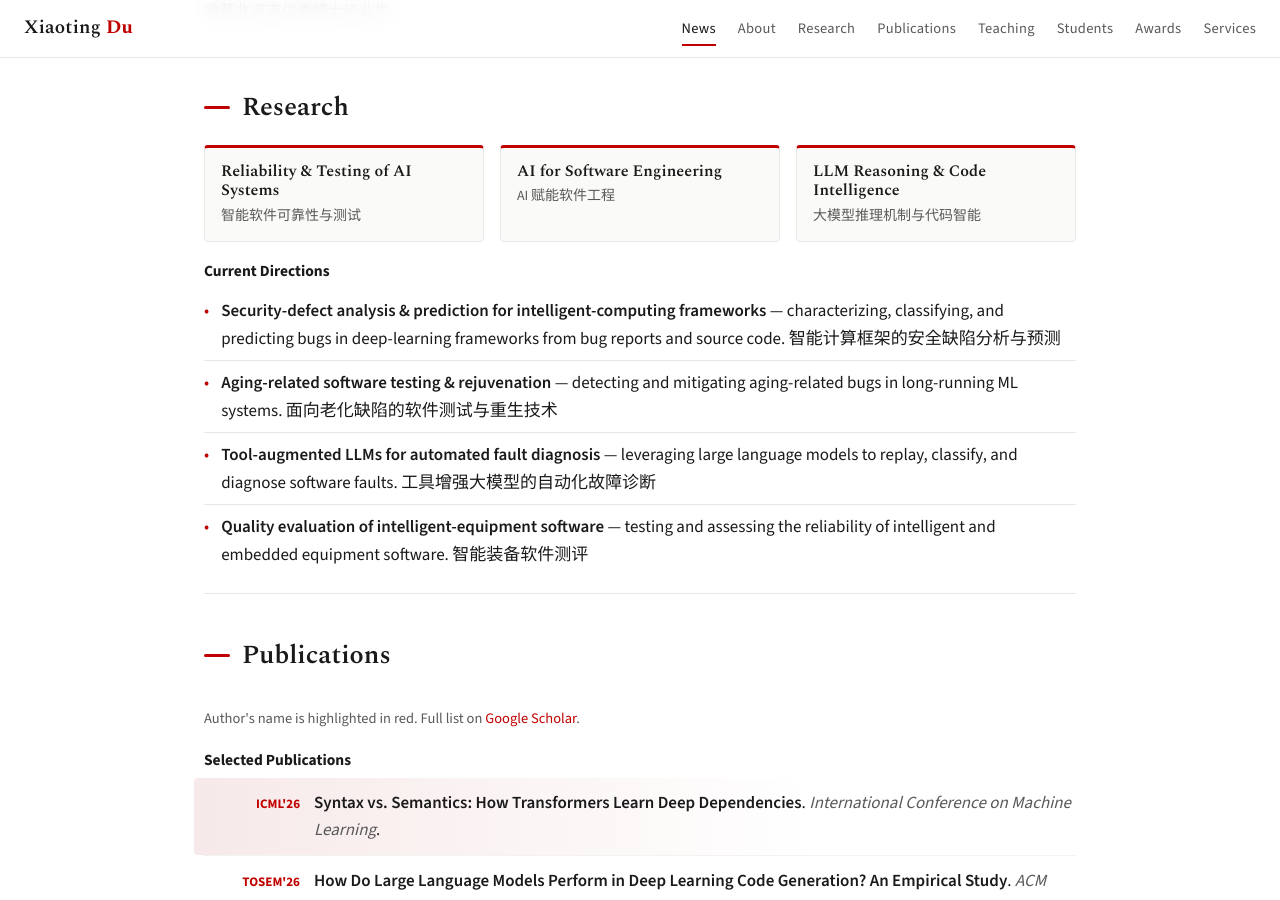
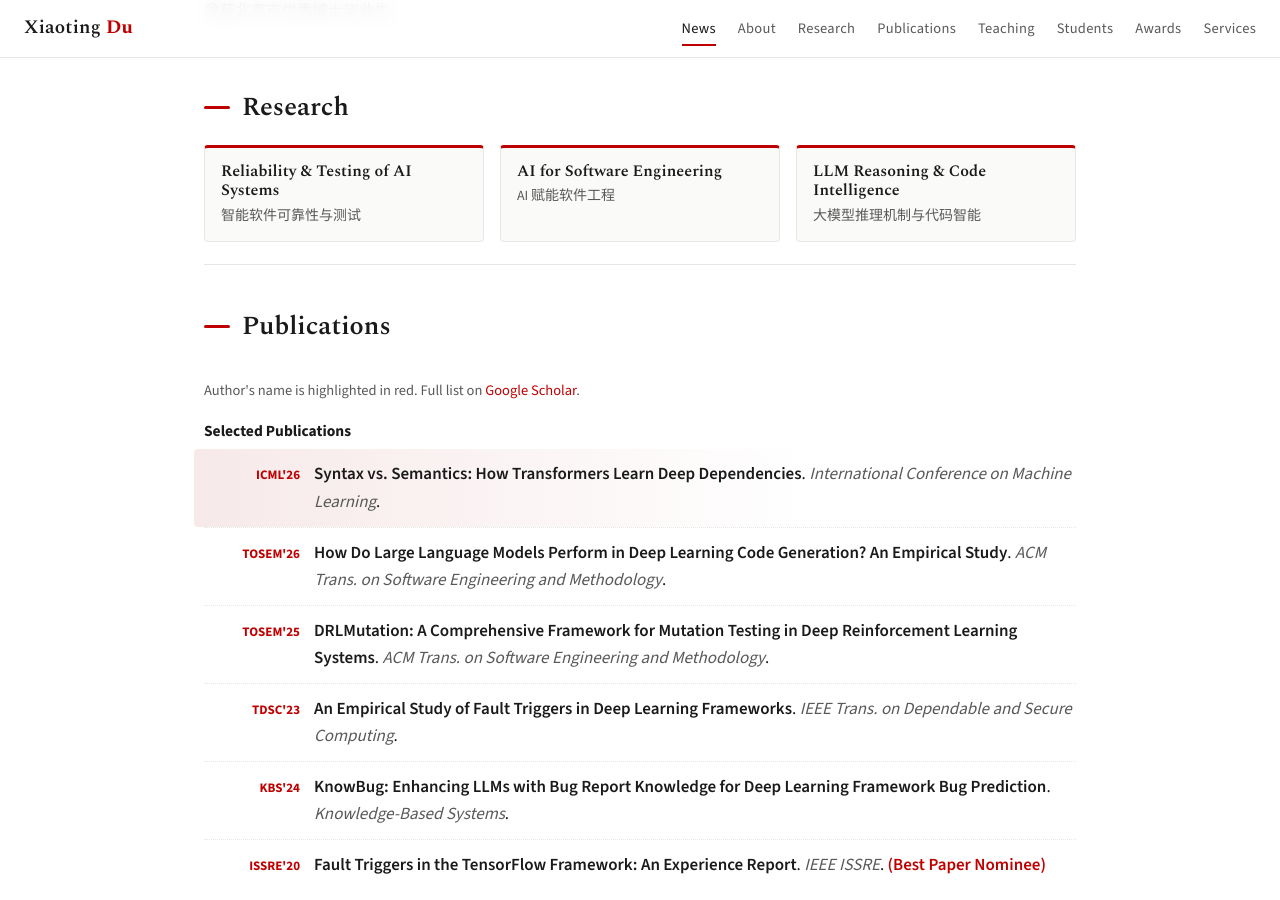
Before and after one commit to xiaotingdu/xiaotingdu.github.io, a Jekyll site: the page index.html, which Jekyll copies as it is, in a window 1280 px wide and 900 px high, scrolled down 1315 px. Built offline with Jekyll 4.4.1, drawn with Linux system fonts in a browser that asks for light colours; a style sheet for code colours, icons or effects is not loaded.

Commit message:
revert: remove Current Directions list from Research
Co-Authored-By: Claude Opus 4.8 <noreply@anthropic.com>
Claude-Session: https://claude.ai/code/session_01HHvSEjrXxiD74jJiDgt76N

```diff
--- a/index.html
+++ b/index.html
@@ -106,13 +106,6 @@
       <div class="interest"><h3>AI for Software Engineering</h3><p>AI 赋能软件工程</p></div>
       <div class="interest"><h3>LLM Reasoning &amp; Code Intelligence</h3><p>大模型推理机制与代码智能</p></div>
     </div>
-    <p class="subhead">Current Directions</p>
-    <ul class="list">
-      <li><span class="bullet">&bull;</span><span><span class="lead">Security-defect analysis &amp; prediction for intelligent-computing frameworks</span> — characterizing, classifying, and predicting bugs in deep-learning frameworks from bug reports and source code. <span class="zh-block">智能计算框架的安全缺陷分析与预测</span></span></li>
-      <li><span class="bullet">&bull;</span><span><span class="lead">Aging-related software testing &amp; rejuvenation</span> — detecting and mitigating aging-related bugs in long-running ML systems. <span class="zh-block">面向老化缺陷的软件测试与重生技术</span></span></li>
-      <li><span class="bullet">&bull;</span><span><span class="lead">Tool-augmented LLMs for automated fault diagnosis</span> — leveraging large language models to replay, classify, and diagnose software faults. <span class="zh-block">工具增强大模型的自动化故障诊断</span></span></li>
-      <li><span class="bullet">&bull;</span><span><span class="lead">Quality evaluation of intelligent-equipment software</span> — testing and assessing the reliability of intelligent and embedded equipment software. <span class="zh-block">智能装备软件测评</span></span></li>
-    </ul>
   </section>
 
   <!-- ===================== Publications ===================== -->
```
